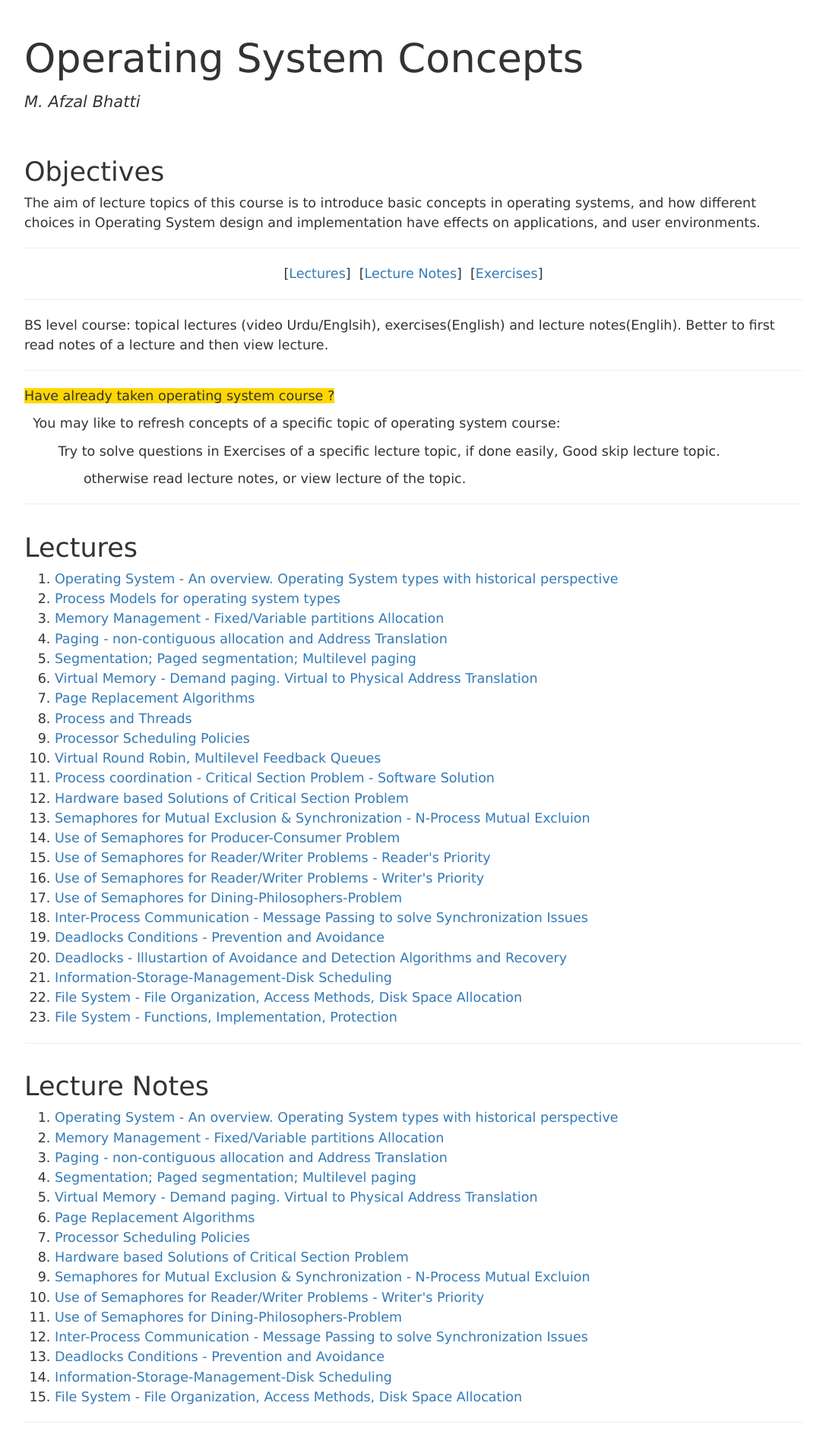
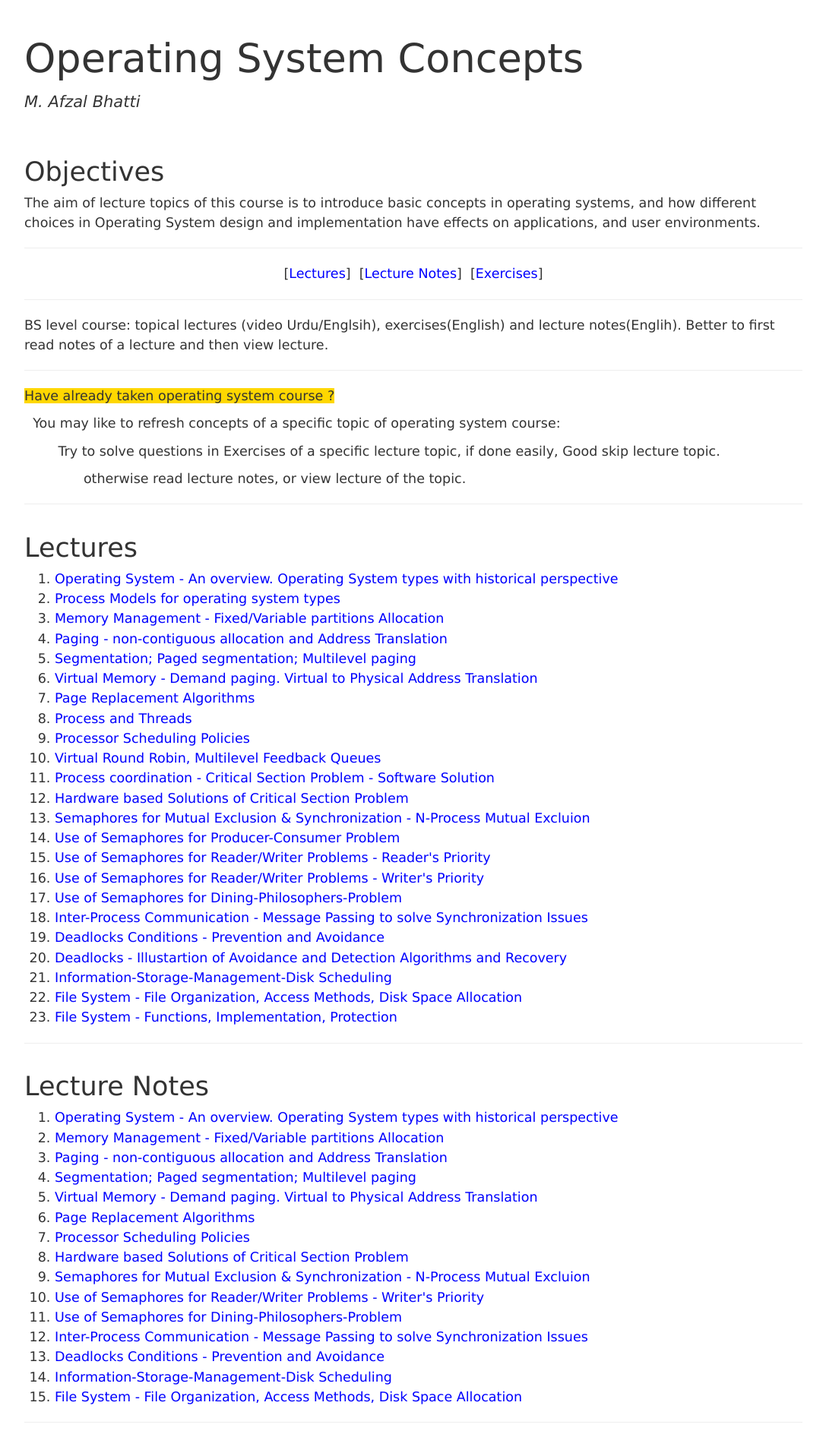
Before and after one commit to CS-Concepts-hub/Operating-Systems-Concepts, a Jekyll site: the page built from index.html, in a window 1280 px wide. Shown: the top 1913 px of the page at 76% size, without its empty margins (96-1183 px from the left). Built offline with Jekyll 4.4.1, drawn with Linux system fonts in a browser that asks for light colours.

Commit message:
Update style.css

```diff
--- a/css/style.css
+++ b/css/style.css
@@ -14,7 +14,12 @@
     width: 80%;
     text-align: left;
     display: inline-block; }
-
+a:link {
+color: #0000ff;
+}
+a:visited {
+color: #800080;
+}
 header {
     padding: 2em 0; }
 header .header-title {
```
